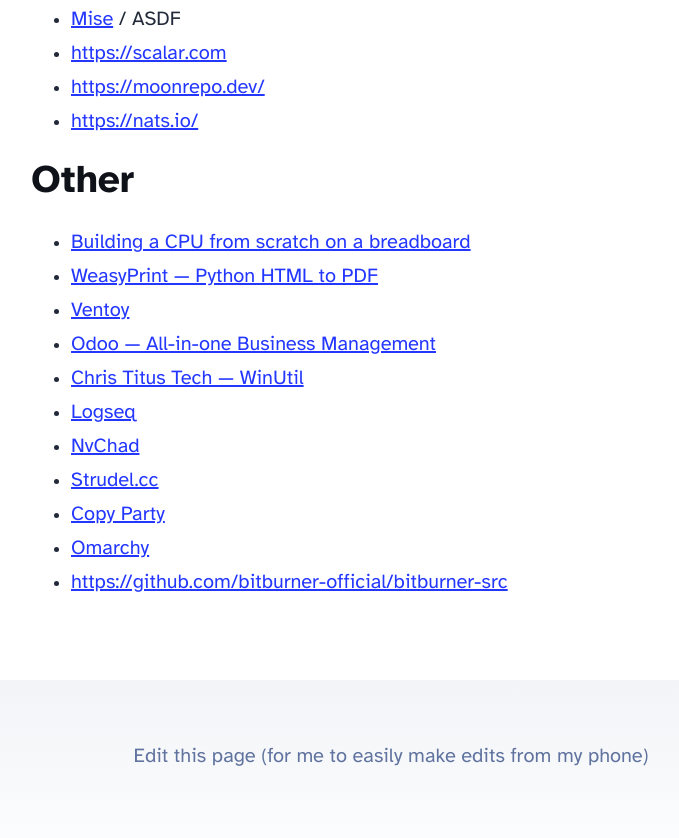
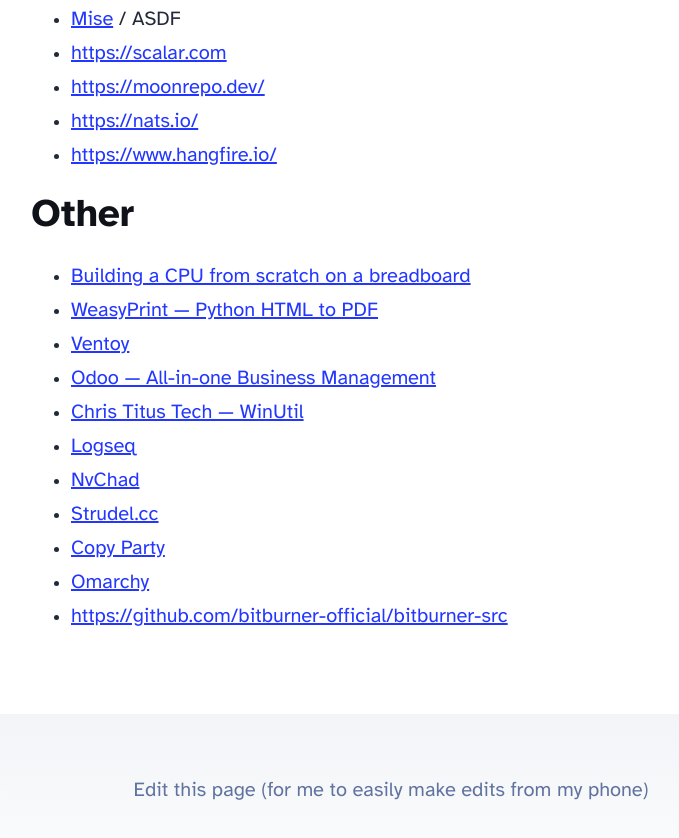
Before and after one commit to Mcphylus12/mcphylus12.github.io, an Astro site: page /links in a window 1280 px wide. Shown: the part 3007-3845 px from the top of the page, without its empty margins (249-928 px from the left). Built offline with nearby package versions, Linux system fonts and the light colour scheme; Astro itself is replaced by a stand-in of ours.

Commit message:
Update links.md

```diff
--- a/src/pages/links.md
+++ b/src/pages/links.md
@@ -90,6 +90,7 @@ This is a random assortment of links I’ve accrued. It’s mainly for personal
 - <https://scalar.com>
 - <https://moonrepo.dev/>
 - <https://nats.io/>
+- <https://www.hangfire.io/>
 
 ### Other
 
```
